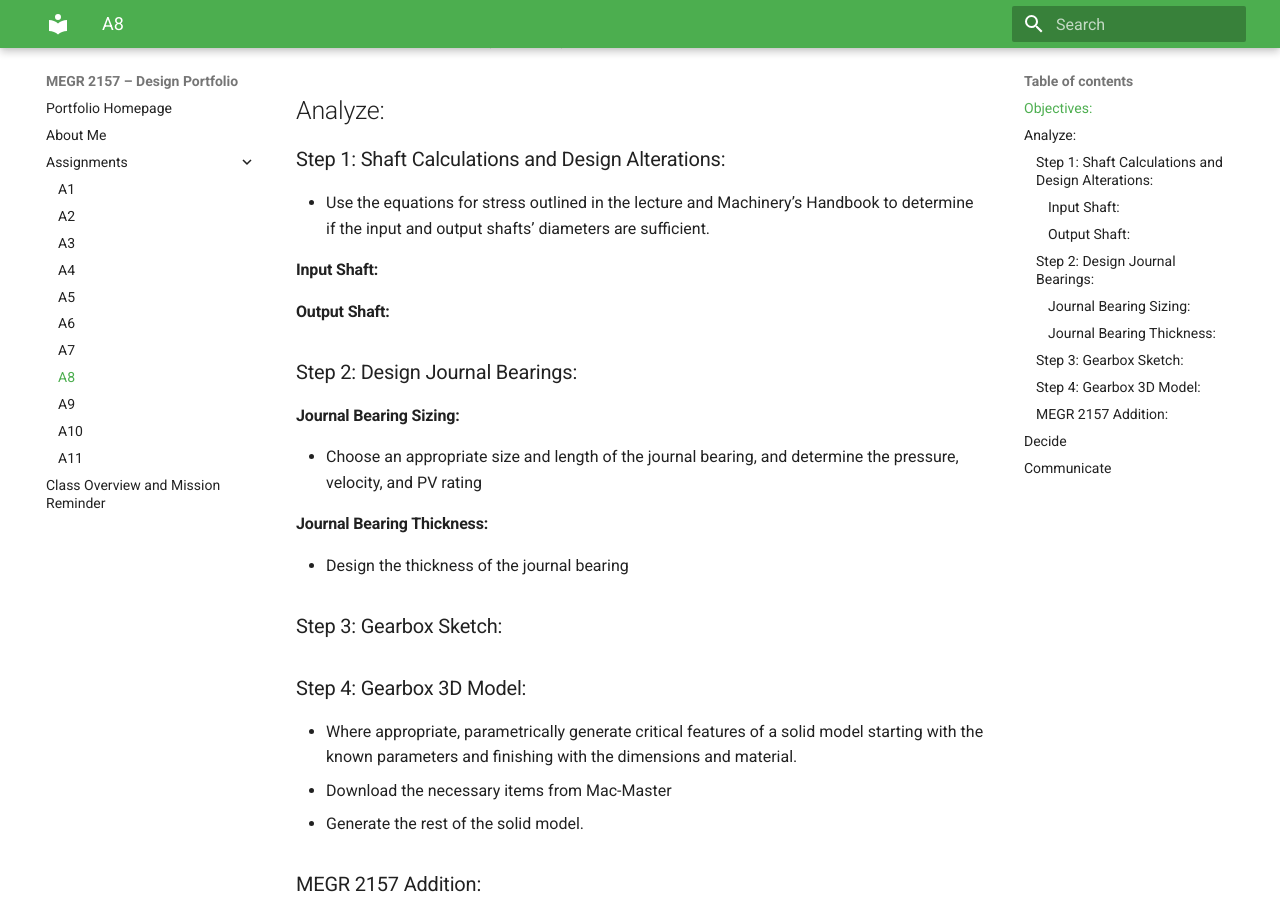
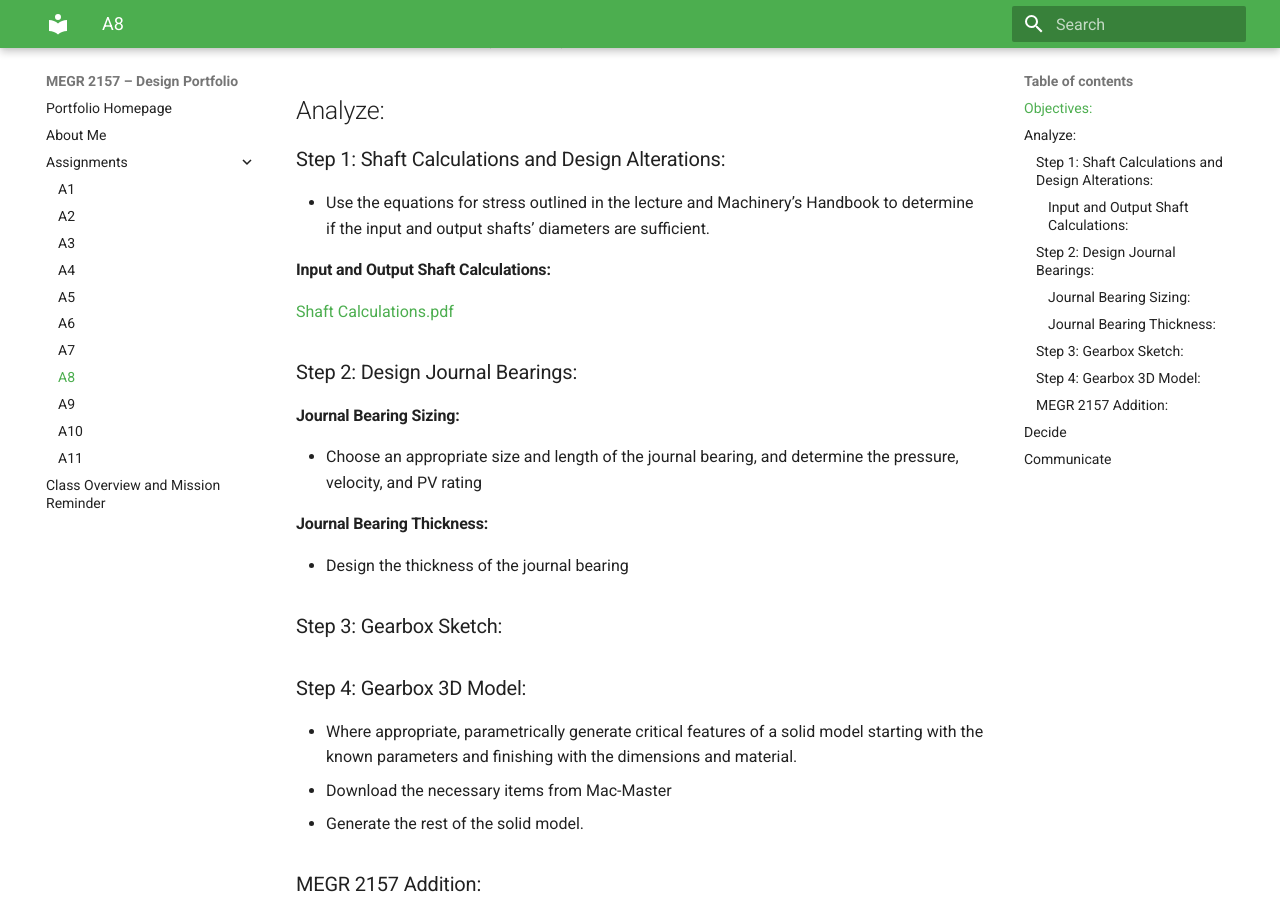
Before and after one commit to Mlikhtenbaum/-megr-2157-design-portfolio, an MkDocs documentation site: the page built from docs/assignments/A08/index.md, in a window 1280 px wide and 900 px high, scrolled down 371 px. Built offline with MkDocs 1.6.1 and Material for MkDocs 9.7.7, drawn with Linux system fonts in a browser that asks for light colours.

Commit message:
Revise shaft calculations section in index.md
Updated section headers for clarity and combined input/output shaft calculations.

```diff
--- a/docs/assignments/A08/index.md
+++ b/docs/assignments/A08/index.md
@@ -17,9 +17,10 @@
 
 - Use the equations for stress outlined in the lecture and Machinery’s Handbook to determine if the input and output shafts’ diameters are sufficient.
 
-#### Input Shaft:
+#### Input and Output Shaft Calculations:
 
-#### Output Shaft:
+[Shaft Calculations.pdf](https://github.com/user-attachments/files/34052460/Shaft.Calculations.pdf)
+
 
 ### Step 2: Design Journal Bearings:
 
```
